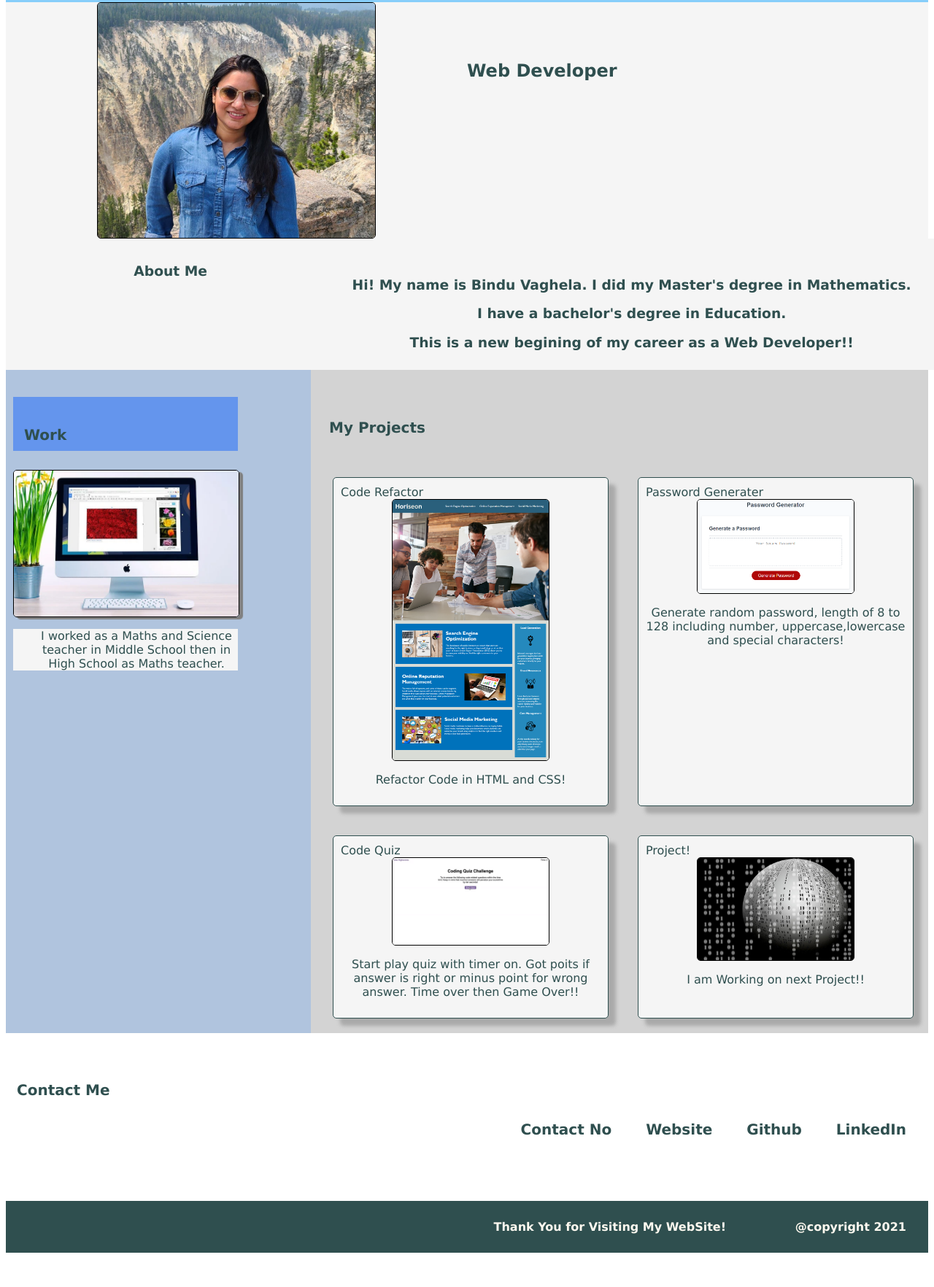
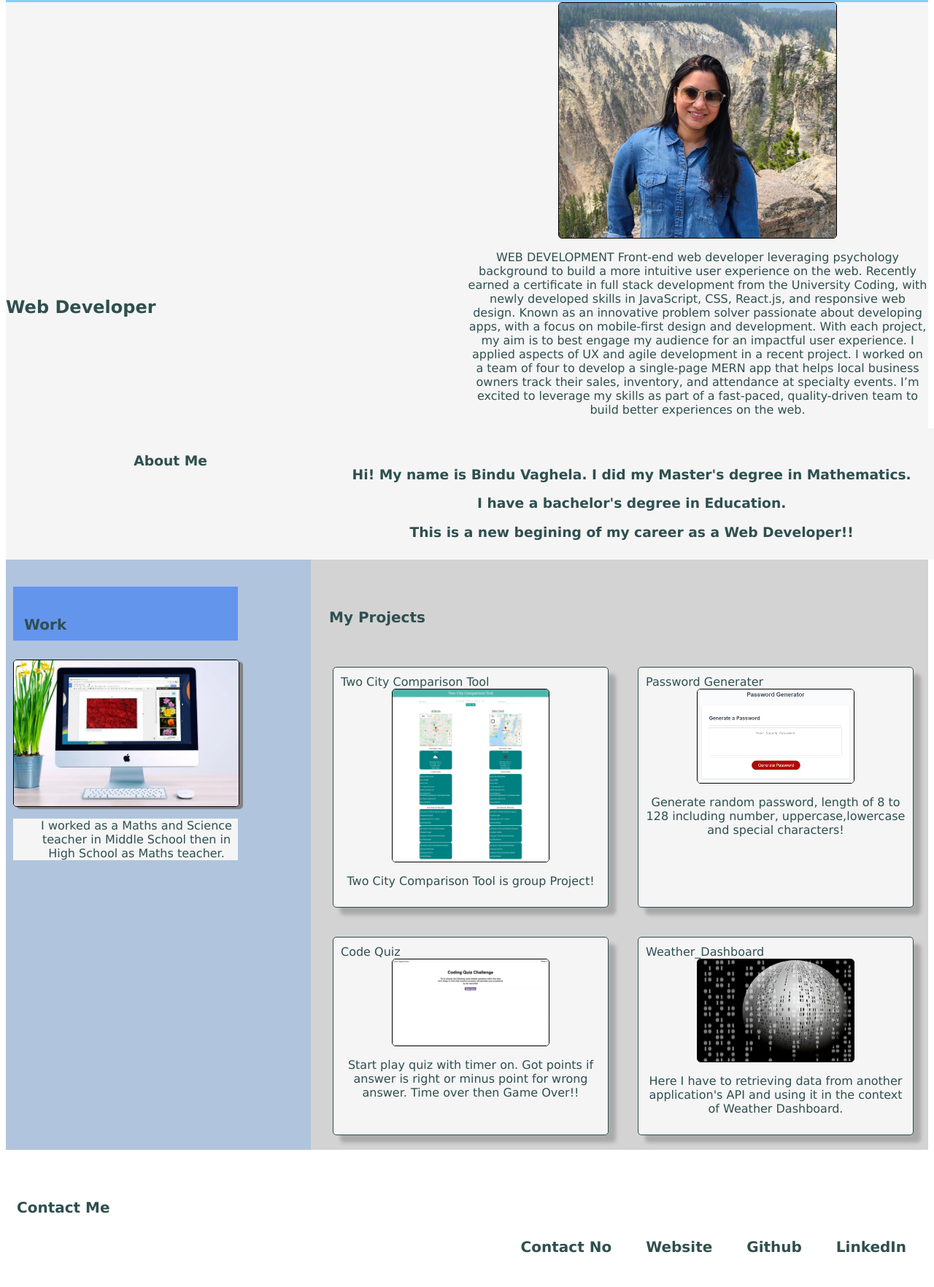
Before and after one commit to bindi-v/Portfolio_Sample, a plain HTML site: page index.html in a window 1280 px wide. Shown: the part 161-1925 px from the top of the page at 73% size. Drawn offline with Linux system fonts and the light colour scheme.

Commit message:
adding project links

```diff
--- a/index.html
+++ b/index.html
@@ -18,17 +18,28 @@
             <a  href="#about-me">About Me</a>
             <a  href="#work">Work</a>
             <a href="#contact-me">Contact Me</a>
-            <a href="#" target="_blank">Resume</a>
+            <a href="https://docs.google.com/document/d/1zwoyfyCn3x1szalvzQKTpUc5ZeinJQt03M61w0cRyOM/edit?usp=sharing" target="_blank">Resume</a>
             </ul>
             </nav>
         </section>
 
       <!--Subtitle with image-->
         <section class="section">
-            <a href="#">
-            <img src="my_img.jpg" alt="My Image" />
-            </a>
-            <h2>Web Developer</h2>
+            <a href="#"></a><img src="my_img.jpg" alt="My Image" /></a>
+            <h2>Web Developer            </h2>
+            <p>             WEB DEVELOPMENT
+                Front-end web developer leveraging psychology background to build a more intuitive user
+                experience on the web. Recently earned a certificate in full stack development from the
+                University Coding, with newly developed skills in JavaScript, CSS, React.js, and responsive web
+                design. Known as an innovative problem solver passionate about developing apps, with a focus
+                on mobile-first design and development. With each project, my aim is to best engage my
+                audience for an impactful user experience. I applied aspects of UX and agile development in a
+                recent project. I worked on a team of four to develop a single-page MERN app that helps local
+                business owners track their sales, inventory, and attendance at specialty events. I’m excited to
+                leverage my skills as part of a fast-paced, quality-driven team to build better experiences on the
+                web.</p>
+
+
         </section>
 
       <!--About Me Section-->
@@ -38,7 +49,10 @@
                  <div>
              <p>Hi! My name is Bindu Vaghela. I did my Master's degree in Mathematics.</p>
              <p>I have a bachelor's degree in Education.</p>
-              <p>This is a new begining of my career as a Web Developer!!</p>
+              <p>This is a new begining of my career as a Web Developer!!
+
+              </p>
+
             </div>
             </h3>
         </aside>
@@ -59,27 +73,27 @@
   <section class="cards">
 
     <section class="card">
-    <header class="project-image">Code Refactor</header>
-   <a href="#" target="_blank"> <img class="project-image" src="Code_Refactor_img.png" alt="Project1 pic" /> </a>
-    <p>Refactor Code in HTML and CSS!</p>
+    <header class="project-image">Two City Comparison Tool</header>
+   <a href="https://pgandhi21.github.io/Two-City-Comparison-Tool/" target="_blank"> <img class="project-image" src="TwoCityComparisonTool.png" alt="Project1 pic" /> </a>
+    <p>Two City Comparison Tool is group Project!</p>
    </section>
 
    <section class="card">
    <header class="project-image">Password Generater</header>
-   <a href="#" target="_blank"> <img  class="project-image" src="Password_Generater.png" alt="project2 pic" /> </a>
+   <a href="https://bindi-v.github.io/Password-Generator/" target="_blank"> <img  class="project-image" src="Password_Generater.png" alt="project2 pic" /> </a>
    <p>Generate random password, length of 8 to 128 including number, uppercase,lowercase and special characters!</p>
    </section>
 
    <section class="card">
    <header class="project-image">Code Quiz</header>
-    <a href="#" target="_blank"><img class="project-image" src="Code_Quiz.gif" alt="project3 pic" /> </a>
-    <p>Start play quiz with timer on. Got poits if answer is right or minus point for wrong answer. Time over then Game Over!! </p>
+    <a href="https://bindi-v.github.io/Code_Quiz/" target="_blank"><img class="project-image" src="Code_Quiz.gif" alt="project3 pic" /> </a>
+    <p>Start play quiz with timer on. Got points if answer is right or minus point for wrong answer. Time over then Game Over!! </p>
    </section>
 
    <section class="card">
-   <header class="project-image">Project!</header>
-   <a href="#" target="_blank"><img class="project-image" src="Img1.jpg" alt="project4 pic" /> </a>
-   <p>I am Working on  next Project!!</p>
+   <header class="project-image">Weather_Dashboard</header>
+   <a href="https://bindi-v.github.io/Weather_Dashboard/" target="_blank"><img class="project-image" src="Img1.jpg" alt="project4 pic" /> </a>
+   <p>Here I have to retrieving data from another application's API and using it in the context of Weather Dashboard.</p>
    </section>
 
   </section>
```
Also changed, not shown: TwoCityComparisonTool.png (added), 1 other file.
